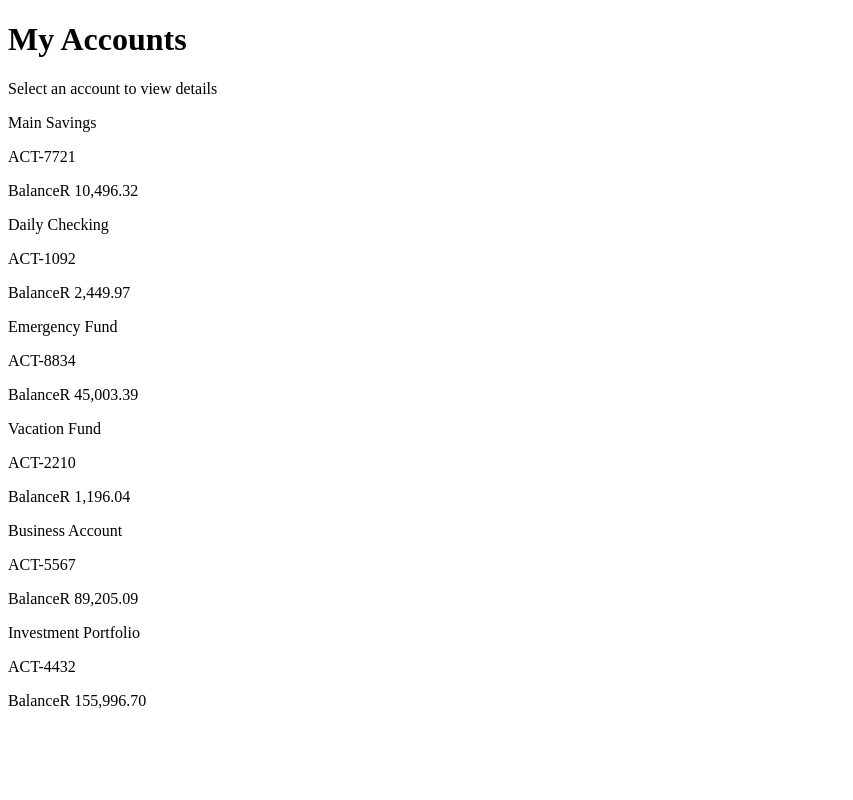
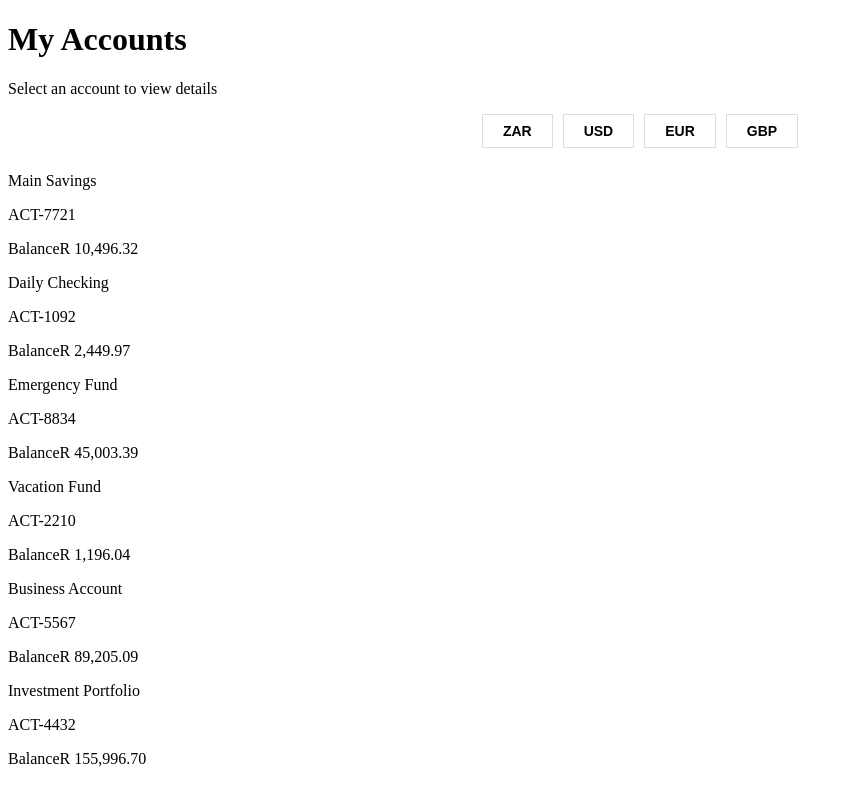
Before and after one commit to OB-Mbewe-07/decorator_banking, an Angular app: page / in a window 1280 px wide. Shown: the whole page, without its empty margins (0-853 px from the left). Built offline with nearby package versions, Linux system fonts and the light colour scheme.

Commit message:
feat: working if, switch, for

```diff
--- /dev/null
+++ b/src/app/Banking/parent.component.css
@@ -0,0 +1,16 @@
+.currency-buttons {
+    display: flex;
+    justify-content: center;
+    gap: 10px;
+    margin-bottom: 24px;
+}
+
+.currency-buttons button {
+    padding: 8px 20px;
+    border: 1px solid #ddd;
+    background: white;
+    color: black;
+    cursor: pointer;
+    font-size: 14px;
+    font-weight: 600;
+}
--- a/src/app/Banking/parent.component.html
+++ b/src/app/Banking/parent.component.html
@@ -3,10 +3,19 @@
         <h1>My Accounts</h1>
         <p>Select an account to view details</p>
     </header>
-    <div class="accounts-grid" *ngIf="accounts; else loading">
+
+    <div class="currency-buttons">
+        <button (click)="switchCurrency('ZAR')" [class.active]="selectedCurrency === 'ZAR'">ZAR</button>
+        <button (click)="switchCurrency('USD')" [class.active]="selectedCurrency === 'USD'">USD</button>
+        <button (click)="switchCurrency('EUR')" [class.active]="selectedCurrency === 'EUR'">EUR</button>
+        <button (click)="switchCurrency('GBP')" [class.active]="selectedCurrency === 'GBP'">GBP</button>
+    </div>
+
+    @if(accounts){
+        <div class="accounts-grid" >
+            @for(account of accounts ; track account.id){
                 <div
                 class="account-card"
-            *ngFor="let account of accounts"
                 appHighlight
                 (click)="selectAccount(account)">
 
@@ -17,16 +26,28 @@
 
                     <div class="card-balance">
                         <span class="balance-label">Balance</span>
-                <span class="balance-value">{{ account.balance | randBalance }}</span>
+                        @switch(selectedCurrency){
+                            @case('ZAR'){
+                                <span class="balance-value">{{ account.balance | randBalance:'ZAR' }}</span>
+                            }
+                            @case('USD'){
+                                <span class="balance-value">{{ account.balance | randBalance:'USD' }}</span>
+                            }
+                            @case('EUR'){
+                                <span class="balance-value">{{ account.balance | randBalance:'EUR' }}</span>
+                            }
+                             @case('GBP'){
+                                <span class="balance-value">{{ account.balance | randBalance:'GBP' }}</span>
+                            }
+                        }
                     </div>
 
                 </div>
-
+            }
         </div>
-
-    <ng-template #loading>
+    } @else {
         <p class="loading">Loading accounts…</p>
-    </ng-template>
+    }
     <app-child
         *ngIf="selectedAccount"
         [balance]="selectedAccount.balance"
--- a/src/app/Banking/parent.component.ts
+++ b/src/app/Banking/parent.component.ts
@@ -9,13 +9,17 @@ import { RandBalancePipe } from "./rand-balance.pipe";
 @Component({
     selector: `app-bank-parent`,
     standalone: true,
+    schemas: [CUSTOM_ELEMENTS_SCHEMA],
     imports: [CommonModule, HighlightDirective , ChildComponent , RandBalancePipe],
     templateUrl:'./parent.component.html',
+    styleUrl: './parent.component.css',
 })
 export class ParentComponent implements OnInit{
     private http = inject(HttpClient);
     accounts !: BankAccount[] ;
     selectedAccount : BankAccount | null = null;
+    selectedCurrency: string = 'ZAR';
+
     ngOnInit() {
         this.http.get<BankAccount[]>('/assets/account.json').subscribe(data =>{
             this.accounts = data;
@@ -43,4 +47,8 @@ export class ParentComponent implements OnInit{
     closeDetail(){
         this.selectedAccount = null;
     }
+
+    switchCurrency(currency: string){
+        this.selectedCurrency = currency;
+    }
 }
--- a/src/app/Banking/rand-balance.pipe.ts
+++ b/src/app/Banking/rand-balance.pipe.ts
@@ -5,15 +5,13 @@ import { Pipe, PipeTransform } from '@angular/core';
     standalone: true
 })
 export class RandBalancePipe implements PipeTransform {
-    transform(value: number): string {
+    transform(value: number, currency: string = 'ZAR'): string {
         return new Intl.NumberFormat('en-ZA', {
             style: 'currency',
-            currency: 'ZAR',
+            currency: currency,
             minimumFractionDigits: 2,
             maximumFractionDigits: 2
         })
-        .format(value)
-        .replace('ZAR', 'R ')
-        .trim();
+        .format(value);
     }
 }
```
Lines whose indentation alone changed are shown as unchanged.
